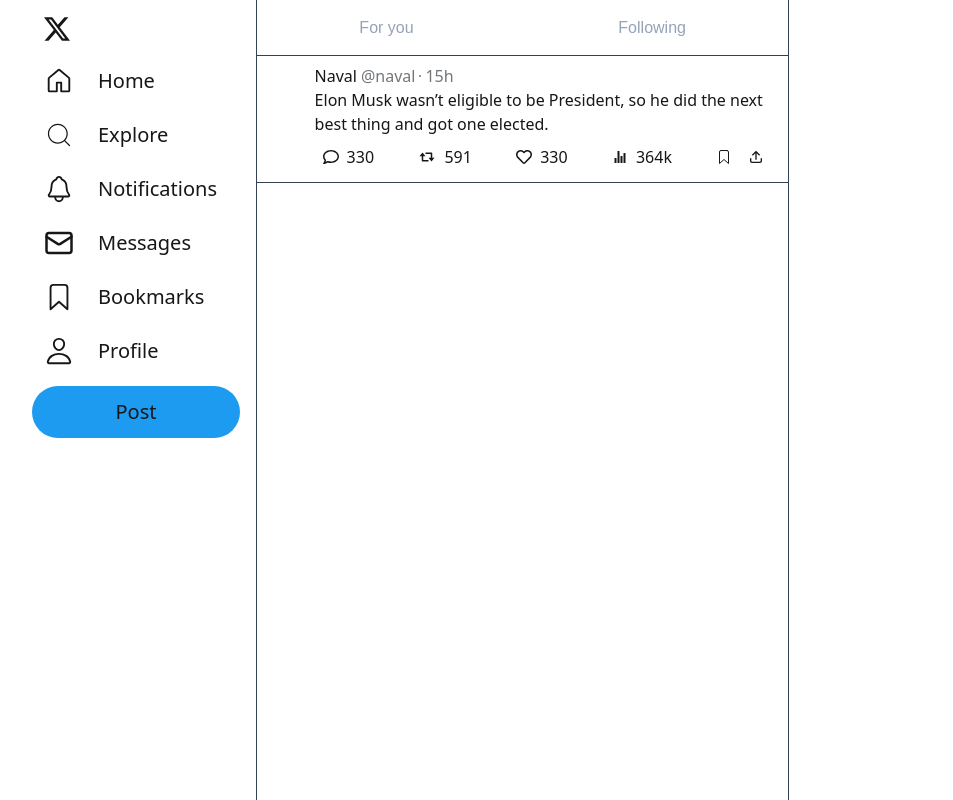
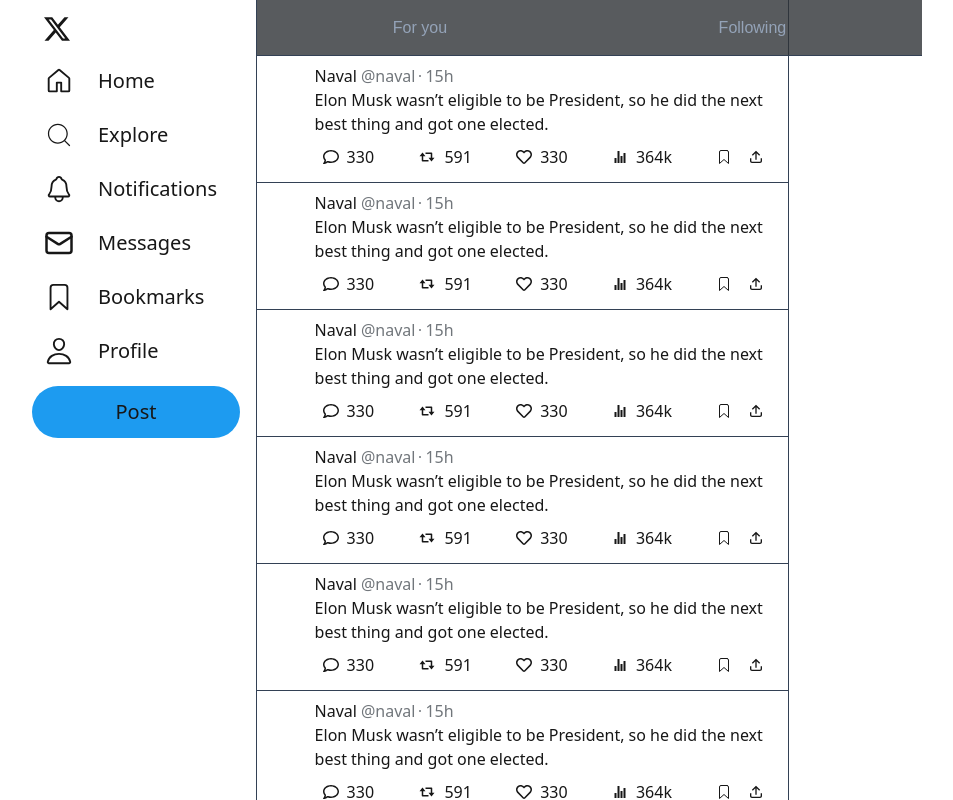
Before and after one commit to nameIsAniket/TwitterClone, a Next.js app in the folder frontend/: page / in a window 1280 px wide. Shown: the whole page, without its empty margins (64-1017 px from the left). Built offline with nearby package versions, Linux system fonts and the light colour scheme.

Commit message:
updated feedcard

```diff
--- a/frontend/component/index.tsx
+++ b/frontend/component/index.tsx
@@ -0,0 +1,65 @@
+import { IoBookmarkOutline } from "react-icons/io5";
+import { FaRegComment } from "react-icons/fa6";
+import { BiRepost } from "react-icons/bi";
+import { FaRegHeart } from "react-icons/fa";
+import { IoIosStats } from "react-icons/io";
+import { RiShare2Line } from "react-icons/ri";
+
+export const Feedcard:React.FC = () => {
+    return  <div className="grid grid-cols-12 px-4 font-sans py-2 border-b border-slate-700">
+                <div className="col-span-1"> </div>
+                <div className="col-span-11 flex flex-col">
+                  <div className="flex items-center gap-1">
+                    <div>Naval</div>
+                    <div className="text-[#71767b]">@naval</div>
+                    <div className="bg-[#71767b] rounded-full h-[2px] w-[2px]"><div/></div>
+                    <div className="text-[#71767b]">15h</div>
+                  </div>
+
+                  <p>
+                    Elon Musk wasn’t eligible to be President, so he did the next best thing and got one elected.
+                  </p>
+
+                  <div className="flex justify-between mt-1">
+                    <div className="flex items-center hover:text-[#1D9BF0] ">
+                      <div className=" hover:bg-blue-950 rounded-full p-2">
+                        <FaRegComment />
+                      </div>
+                      <div>330</div>
+                    </div>
+
+                    <div className="flex items-center hover:text-green-500">
+                      <div className="hover:bg-green-950 rounded-full text-lg p-2">
+                        <BiRepost />
+                      </div>
+                      <div>591</div>
+                    </div>
+
+                    <div className="flex items-center hover:text-pink-500">
+                      <div className=" hover:bg-pink-950 rounded-full p-2">
+                        <FaRegHeart />
+                      </div>
+                      <div>330</div>
+                    </div>
+
+                    <div className="flex items-center hover:text-[#1D9BF0]">
+                      <div className=" hover:bg-blue-950 rounded-full p-2">
+                        <IoIosStats />
+                      </div>
+                      <div>364k</div>
+                    </div>
+
+                    <div className="flex items-center ">
+                      <div className=" hover:bg-blue-950 rounded-full p-2 hover:text-[#1D9BF0]">
+                        <IoBookmarkOutline />
+                      </div>
+                      <div className=" hover:bg-blue-950 rounded-full p-2 hover:text-[#1D9BF0]">
+                        <RiShare2Line />
+                      </div>
+                    </div>
+
+                  </div>
+
+                </div>
+              </div>
+}
--- a/frontend/pages/_app.tsx
+++ b/frontend/pages/_app.tsx
@@ -1,4 +1,5 @@
 import "@/styles/globals.css";
+import '@/styles/custom.css'
 import type { AppProps } from "next/app";
 
 export default function App({ Component, pageProps }: AppProps) {
--- a/frontend/pages/index.tsx
+++ b/frontend/pages/index.tsx
@@ -5,11 +5,7 @@
 import { LuMail } from "react-icons/lu";
 import { IoBookmarkOutline } from "react-icons/io5";
 import { IoPersonOutline } from "react-icons/io5";
-import { FaRegComment } from "react-icons/fa6";
-import { BiRepost } from "react-icons/bi";
-import { FaRegHeart } from "react-icons/fa";
-import { IoIosStats } from "react-icons/io";
-import { RiShare2Line } from "react-icons/ri";
+import { Feedcard } from "@/component";
 
 interface TwitterSideBarItem{
   title : string
@@ -62,14 +58,27 @@
           <button className="font-sans text-xl py-3 mt-2 bg-[#1D9BF0] rounded-full w-52 content-center ">Post</button>
         </div>
 
-        <div className="col-span-5 border-x border-slate-700">
+        <div className="col-span-5 border-x border-slate-700 overflow-scroll no-scrollbar">
 
-          <div className="flex justify-around h-14 items-center border-b border-slate-700 text-slate-400 bg-transparent ">
+          <div className="flex justify-around h-14 items-center border-b border-slate-700 text-slate-400 fixed w-[665px] bg-[#2F3336] bg-opacity-80">
             <div>For you</div>
             <div>Following</div>
           </div>
 
-          <div className="grid grid-cols-12 px-4 font-sans py-2 border-b border-slate-700">
+          <div className="h-14"/>
+
+          <Feedcard/>
+          <Feedcard/>
+          <Feedcard/>
+          <Feedcard/>
+          <Feedcard/>
+          <Feedcard/>
+          <Feedcard/>
+          <Feedcard/>
+          <Feedcard/>
+          <Feedcard/>
+
+          {/* <div className="grid grid-cols-12 px-4 font-sans py-2 border-b border-slate-700">
             <div className="col-span-1"> </div>
             <div className="col-span-11 flex flex-col">
               <div className="flex items-center gap-1">
@@ -124,7 +133,7 @@
               </div>
 
             </div>
-          </div>
+          </div> */}
 
         </div>
 
--- /dev/null
+++ b/frontend/styles/custom.css
@@ -0,0 +1,4 @@
+/* Hide scrollbar for Chrome, Safari, and Opera */
+.no-scrollbar::-webkit-scrollbar {
+    display: none;
+}
```
